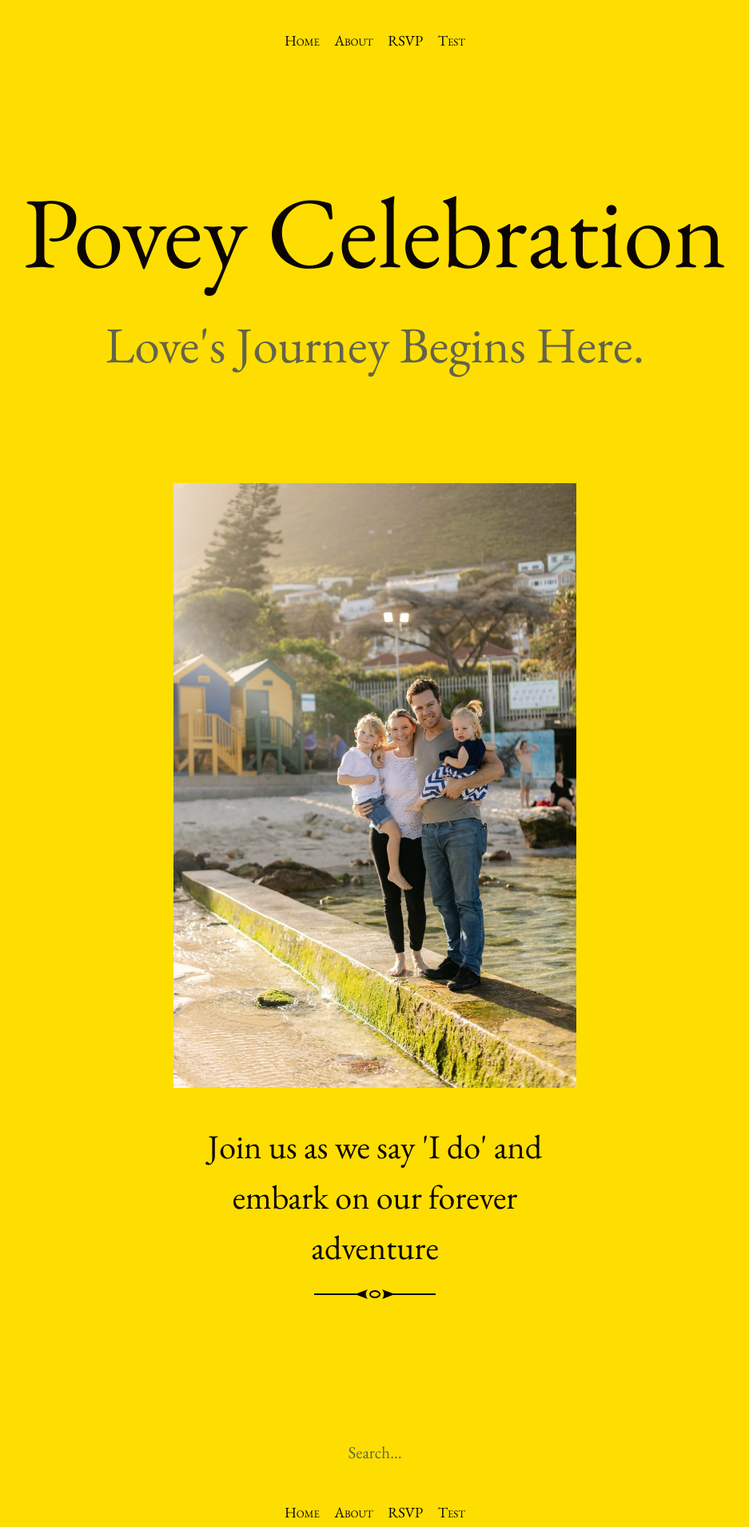
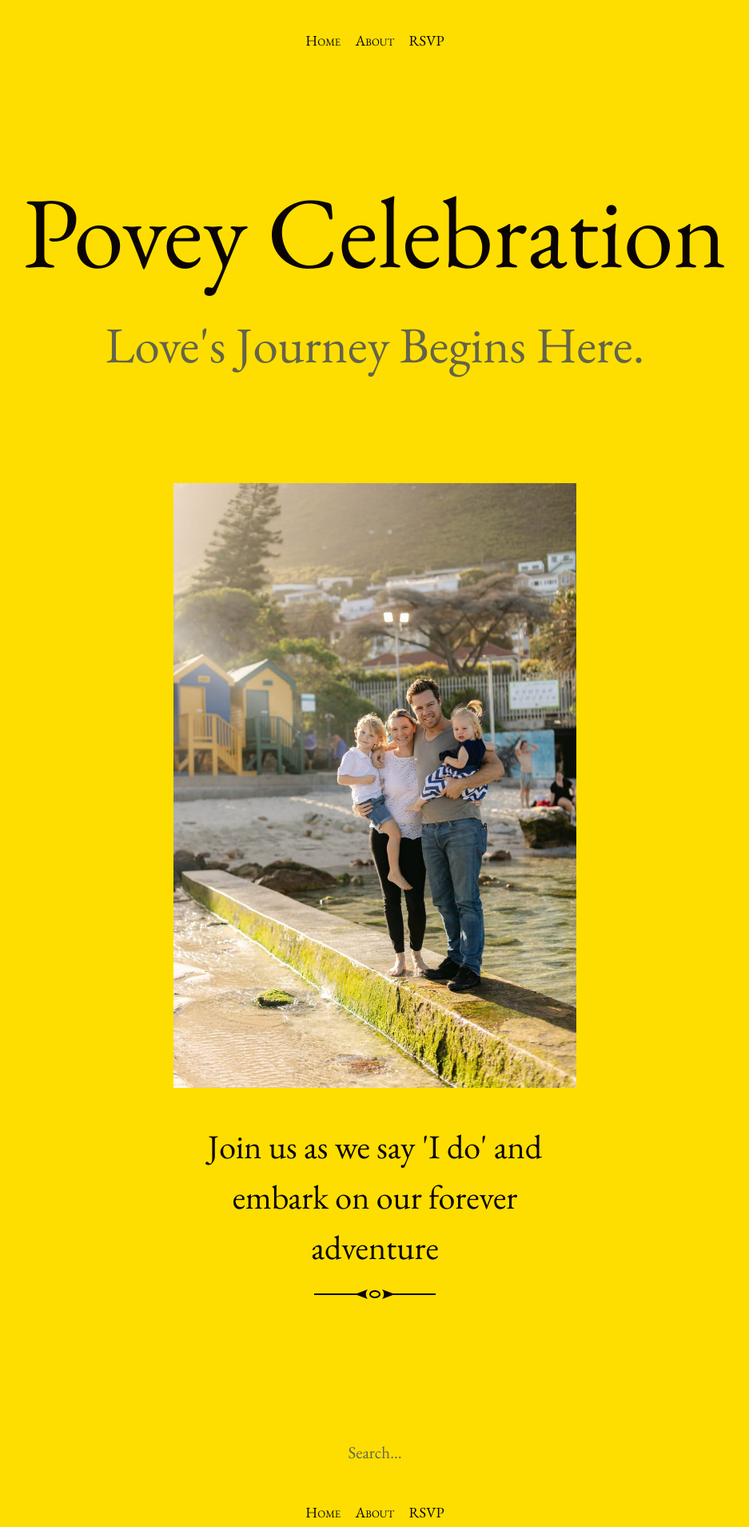
Before and after one commit to PoveyCelebration/PoveyCelebration.github.io, a Jekyll site: the page built from index.html, in a window 1280 px wide. Shown: the whole page at 80% size, without its empty margins (171-1108 px from the left). Built offline with Jekyll 4.4.1, drawn with Linux system fonts in a browser that asks for light colours; the list of posts is cut into pages by our own code.

Commit message:
Update menu.yml

```diff
--- a/_data/menu.yml
+++ b/_data/menu.yml
@@ -3,6 +3,3 @@
 
 - title: RSVP
   url: /rsvp.html
-
-- title: Test
-  url: /test.html
```
